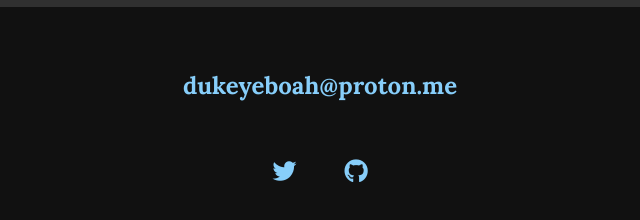
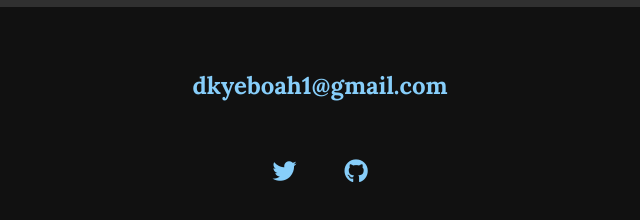
Before and after one commit to Dukeyeboah/myPortfolio, a website built with Vite: page index.html in a window 1280 px wide. Shown: the part 2955-3175 px from the top of the page, 320-960 px from the left. Built offline with nearby package versions, Linux system fonts and the light colour scheme.

Commit message:
Update index.html

```diff
--- a/index.html
+++ b/index.html
@@ -230,8 +230,8 @@
     <!-- Footer -->
     <footer class="footer">
       <!-- replace with your own email address -->
-      <a href="mailto:dukeyeboah@proton.me" class="footer__link"
-        >dukeyeboah@proton.me</a
+      <a href="mailto:dkyeboah1@gmail.com" class="footer__link"
+        >dkyeboah1@gmail.com</a
       >
       <ul class="social-list">
         <!-- <li class="social-list__item">
```
